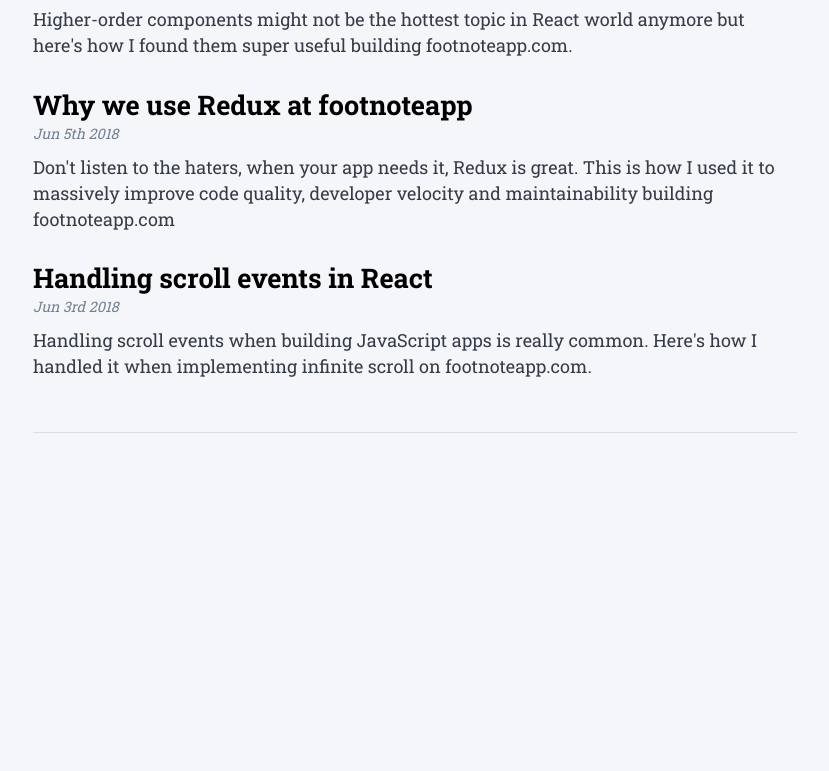
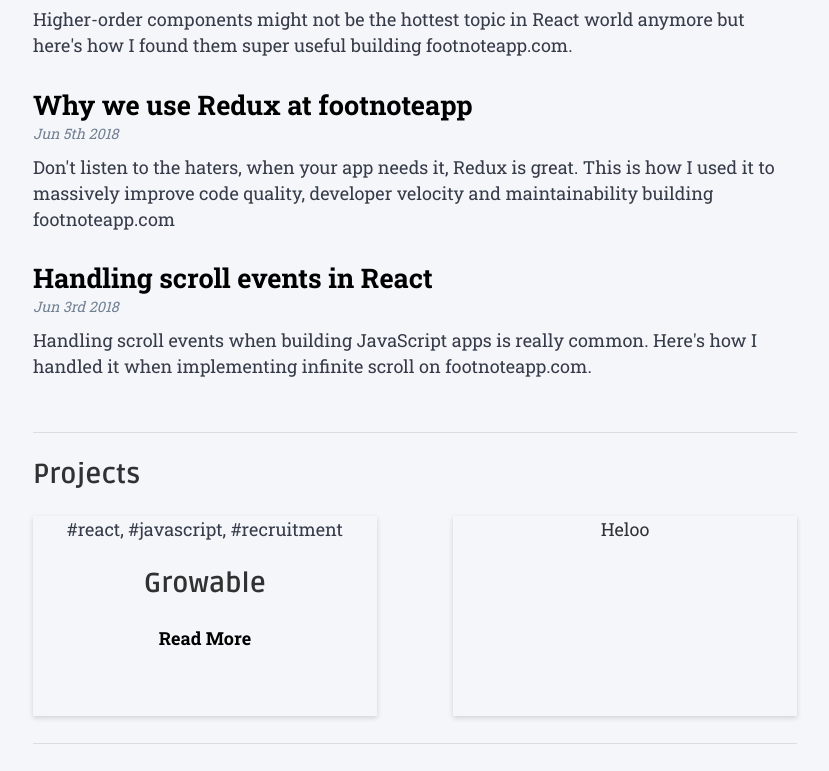
Before and after one commit to kempsterrrr/kempsterrrr-xyz, a Gatsby site: page / in a window 1280 px wide. Shown: the part 929-1700 px from the top of the page, without its empty margins (225-1054 px from the left). Before the commit the page ends 1389 px from the top, so only its background shows below. Built offline with nearby package versions, Linux system fonts and the light colour scheme; Gatsby itself is replaced by a stand-in of ours; some packages are replaced by stand-ins of ours.

Commit message:
WIP commits

```diff
--- a/src/pages/index.js
+++ b/src/pages/index.js
@@ -64,6 +64,24 @@ const IndexPage = ({ data }) => {
         </div>
       </section>
       <div aria-hidden="true" className={styles.line_2}></div>
+      <section>
+        <div>
+          <h2>Projects</h2>
+        </div>
+        <div className={styles.projects_section}>
+          <div>
+            <div>{/* <img src='' alt=''/> */}</div>
+            <div>
+              <p>#react, #javascript, #recruitment</p>
+              <h2>Growable</h2>
+              <p></p>
+              <Link>Read More</Link>
+            </div>
+          </div>
+          <div>Heloo</div>
+        </div>
+      </section>
+      <div aria-hidden="true" className={styles.line_2}></div>
     </Layout>
   )
 }
--- a/src/pages/index.module.css
+++ b/src/pages/index.module.css
@@ -68,9 +68,38 @@
   margin-top: 0.5rem;
 }
 
+.projects_section {
+  display: flex;
+  flex-direction: column;
+}
+
+.projects_section > div {
+  width: 100%;
+  height: 200px;
+  text-align: center;
+  box-shadow: 0 2px 5px 0 rgba(0, 0, 0, 0.15);
+}
+
+.projects_section div:hover {
+  box-shadow: 1px 8px 15px grey;
+  transition: box-shadow 0.6s ease-in;
+}
+
+/* https://freefrontend.com/css-cards/ */
+/* https://codepen.io/Kalyan_Lahkar/pen/wpeaJx?editors=1100 */
+
 @media only screen and (min-width: 800px) {
   .hero_section {
     flex-direction: row;
     padding: 0;
   }
+
+  .projects_section {
+    flex-direction: row;
+    justify-content: space-between;
+  }
+
+  .projects_section > div {
+    width: 45%;
+  }
 }
```
